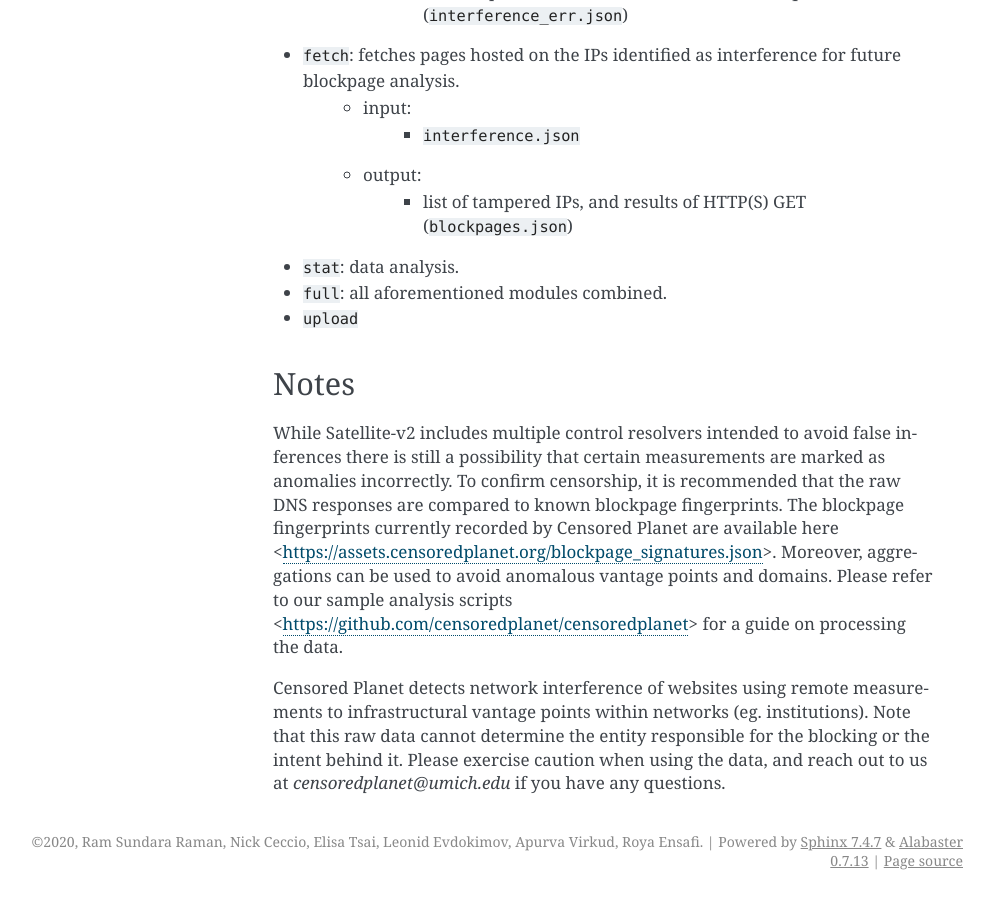
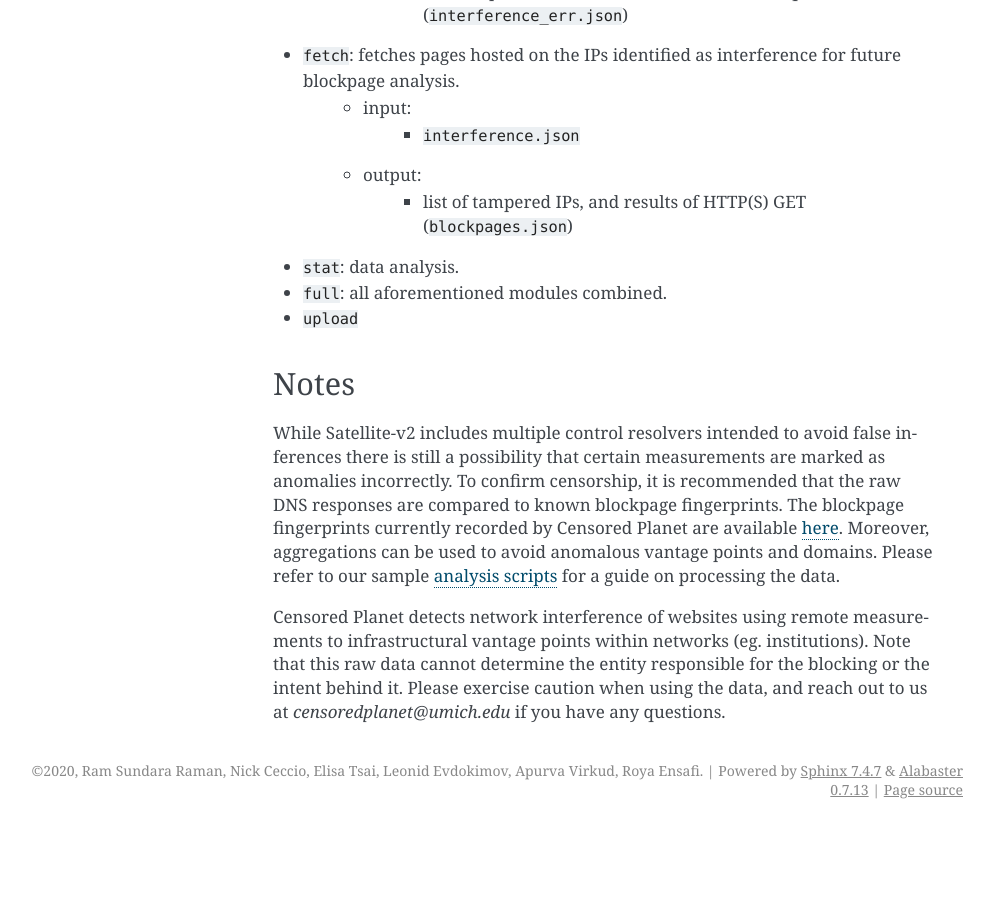
Before and after one commit to censoredplanet/censoredplanet, a Sphinx documentation site: the page built from docs/satellitev2.rst, in a window 1280 px wide and 900 px high, scrolled down 3147 px. Shown: the whole window, without its empty margins (147-1141 px from the left). Built offline with Sphinx 7.4.7, drawn with Linux system fonts in a browser that asks for light colours; after the commit the page ends 3976 px from its top, so only the background shows below that.

Commit message:
Adding links

```diff
--- a/docs/hyperquackv1.rst
+++ b/docs/hyperquackv1.rst
@@ -94,9 +94,9 @@ Notes
 While Hyperquack-v1 includes multiple trials intended to avoid random network errors, there is still a
 possibility that certain measurements are marked as anomalies incorrectly. To confirm censorship, it is
 recommended that the raw responses are compared to known blockpage fingerprints. The blockpage fingerprints
-currently recorded by Censored Planet are available here <https://assets.censoredplanet.org/blockpage_signatures.json>.
+currently recorded by Censored Planet are available `here <https://assets.censoredplanet.org/blockpage_signatures.json>`_.
 Moreover, network errors (such as TCP handshake and Setup errors) must be filtered out to avoid false inferences.
-Please refer to our sample analysis scripts <https://github.com/censoredplanet/censoredplanet> for a guide on processing
+Please refer to our sample `analysis scripts <https://github.com/censoredplanet/censoredplanet>`_ for a guide on processing
 the data.
 
 Censored Planet detects network interference of websites using remote measurements to infrastructural vantage points
--- a/docs/hyperquackv2.rst
+++ b/docs/hyperquackv2.rst
@@ -146,9 +146,9 @@ Notes
 While Hyperquack-v2 includes multiple trials intended to avoid random network errors, there is still a
 possibility that certain measurements are marked as anomalies incorrectly. To confirm censorship, it is
 recommended that the raw responses are compared to known blockpage fingerprints. The blockpage fingerprints
-currently recorded by Censored Planet are available here <https://assets.censoredplanet.org/blockpage_signatures.json>.
+currently recorded by Censored Planet are available `here <https://assets.censoredplanet.org/blockpage_signatures.json>`_.
 Moreover, network errors (such as TCP handshake and Setup errors) must be filtered out to avoid false inferences.
-Please refer to our sample analysis scripts <https://github.com/censoredplanet/censoredplanet> for a guide on processing
+Please refer to our sample `analysis scripts <https://github.com/censoredplanet/censoredplanet>`_ for a guide on processing
 the data.
 
 Censored Planet detects network interference of websites using remote measurements to infrastructural vantage points
--- a/docs/index.rst
+++ b/docs/index.rst
@@ -16,8 +16,8 @@ Contents
 
     hyperquackv1
     hyperquackv2
+    satellitev1
     satellitev2
-    satellitev1
 
 ******************
 Indices and tables
--- a/docs/satellitev1.rst
+++ b/docs/satellitev1.rst
@@ -233,9 +233,9 @@ Notes
 While Satellite-v1 includes multiple control resolvers intended to avoid false inferences there is still a
 possibility that certain measurements are marked as anomalies incorrectly. To confirm censorship, it is
 recommended that the raw DNS responses are compared to known blockpage fingerprints. The blockpage fingerprints
-currently recorded by Censored Planet are available here <https://assets.censoredplanet.org/blockpage_signatures.json>.
+currently recorded by Censored Planet are available `here <https://assets.censoredplanet.org/blockpage_signatures.json>`_.
 Moreover, aggregations can be used to avoid anomalous vantage points and domains.
-Please refer to our sample analysis scripts <https://github.com/censoredplanet/censoredplanet> for a guide on processing
+Please refer to our sample `analysis scripts <https://github.com/censoredplanet/censoredplanet>`_ for a guide on processing
 the data.
 
 Censored Planet detects network interference of websites using remote measurements to infrastructural vantage points
--- a/docs/satellitev2.rst
+++ b/docs/satellitev2.rst
@@ -109,9 +109,9 @@ Notes
 While Satellite-v2 includes multiple control resolvers intended to avoid false inferences there is still a
 possibility that certain measurements are marked as anomalies incorrectly. To confirm censorship, it is
 recommended that the raw DNS responses are compared to known blockpage fingerprints. The blockpage fingerprints
-currently recorded by Censored Planet are available here <https://assets.censoredplanet.org/blockpage_signatures.json>.
+currently recorded by Censored Planet are available `here <https://assets.censoredplanet.org/blockpage_signatures.json>`_.
 Moreover, aggregations can be used to avoid anomalous vantage points and domains.
-Please refer to our sample analysis scripts <https://github.com/censoredplanet/censoredplanet> for a guide on processing
+Please refer to our sample `analysis scripts <https://github.com/censoredplanet/censoredplanet>`_ for a guide on processing
 the data.
 
 Censored Planet detects network interference of websites using remote measurements to infrastructural vantage points
```
